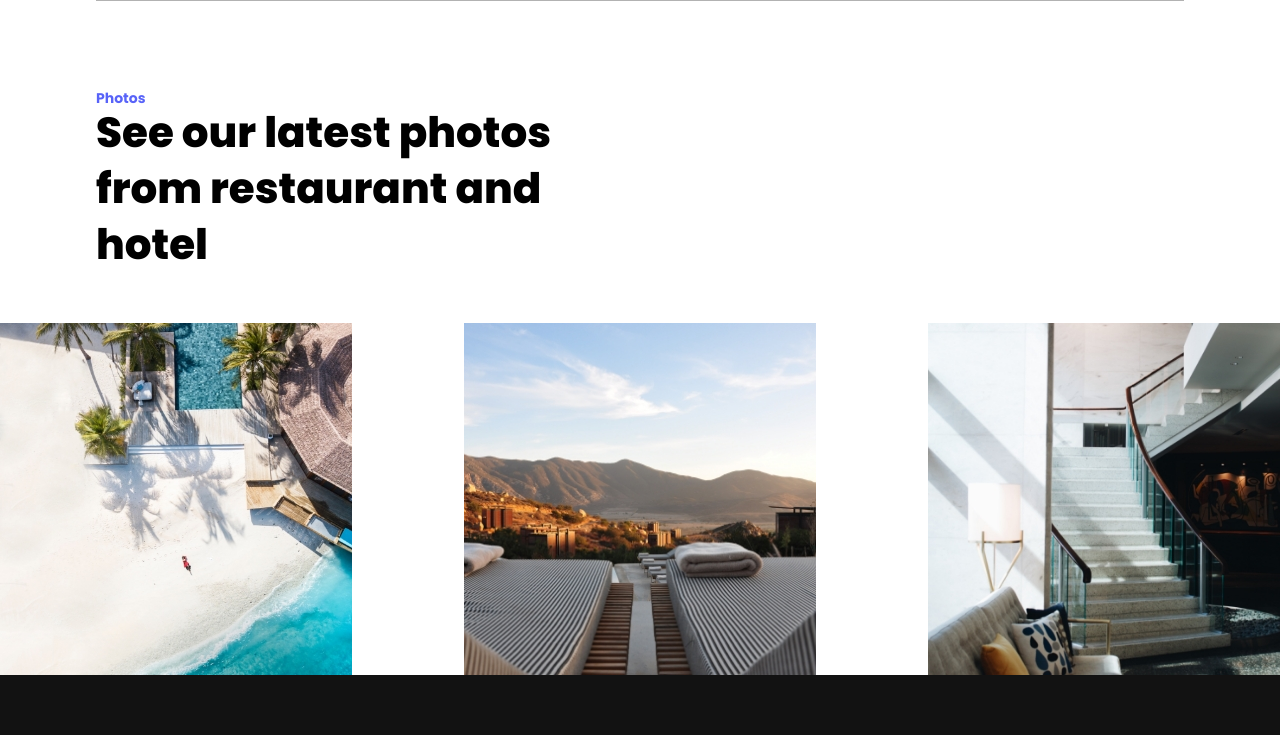
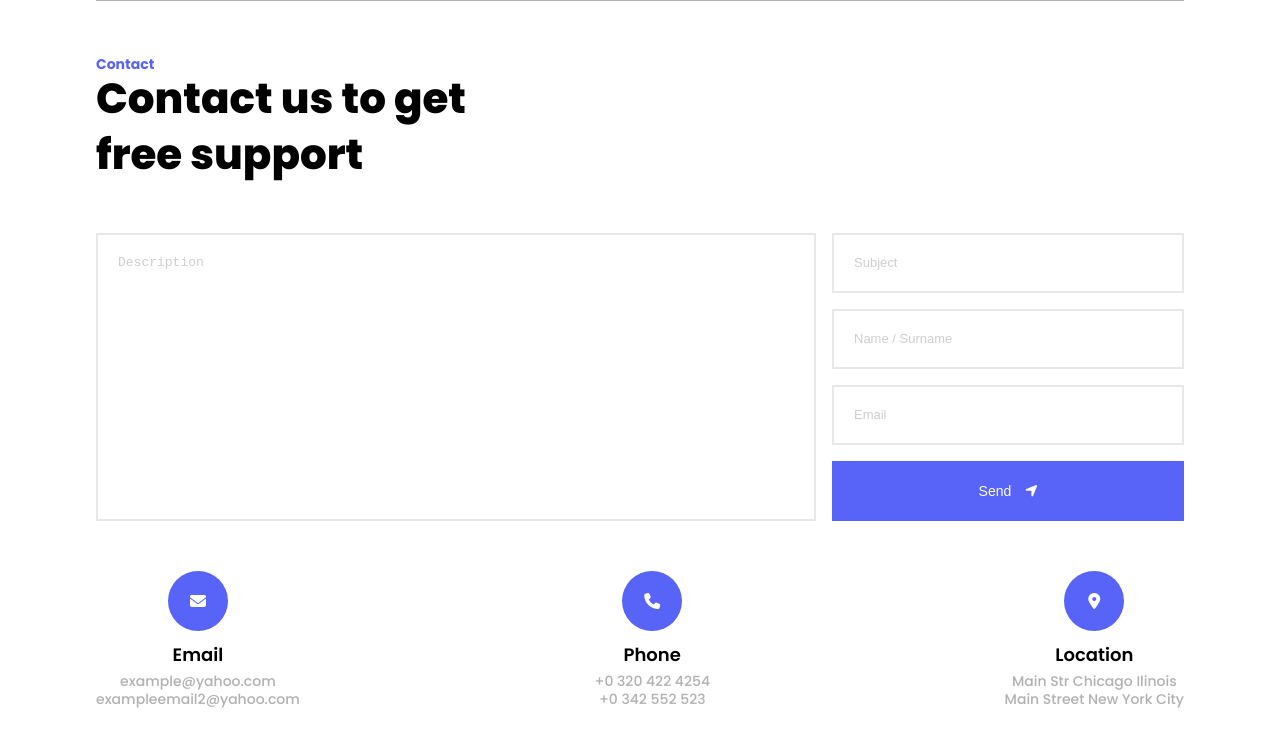
Before and after one commit to alex-mkhaili/homework-9-139, a plain HTML site: page index.html in a window 1280 px wide. Shown: the part 645-1380 px from the top of the page. Drawn offline with Linux system fonts and the light colour scheme.

Commit message:
added form section

```diff
--- a/css/reset.css
+++ b/css/reset.css
@@ -47,3 +47,9 @@ a {
 * {
 	box-sizing: border-box;
 }
+textarea {
+	resize: none;
+}
+button {
+	border: none;
+}
--- a/css/style.css
+++ b/css/style.css
@@ -47,6 +47,10 @@ body {
 .nav-link.active {
     color: #5863F8;
 }
+.angle-icon {
+    color: #fff;
+    margin-left: 6px;
+}
 .top-block {
     margin-bottom: 14px;
 }
@@ -74,6 +78,9 @@ body {
 .first-section {
     margin-top: 50px;
 }
+
+/* Map */
+
 .section-block {
     max-width: 1118px;
     margin: 0 auto;
@@ -87,6 +94,9 @@ body {
 .map-relative-block {
     position: relative;
 }
+.map-relative-block:hover .map-dark-theme  {
+    display: none;
+}
 .map-dark-theme {
     background-color: #000;
     position: absolute;
@@ -95,6 +105,15 @@ body {
     width: 100%;
     height: 100%;
     opacity: 0.3;
+}
+
+
+/* Form */
+
+.form-block {
+    max-width: 1118px;
+    margin: 0 auto;
+    margin-top: 56px;
 }
 .section-title {
     font-size: 14px;
@@ -107,7 +126,104 @@ body {
     color: #000;
     line-height: 56px;
 }
+.subtitle1 {
+    max-width: 378px;
+}
+.subtitle2 {
+    max-width: 565px;
+}
 
+/* Input */
+
+.contact-input-block {
+    display: flex;
+    justify-content: space-between;
+}
+.description-area {
+    max-width: 720px;
+    width: 100%;
+    border: 2px solid #E8E8E8;
+    padding: 20px;
+    margin-right: 16px;
+}
+.description-area::placeholder {
+    font-size: 13px;
+    font-weight: 400;
+    color: #CECECE;
+}
+.description-area:focus {
+    outline: none;
+}
+.input-block {
+    display: flex;
+    flex-direction: column;
+}
+.form-input {
+    width: 352px;
+    height: 60px;
+    margin-bottom: 16px;
+    border: 2px solid #E8E8E8;
+    padding: 20px;
+}
+.form-input::placeholder {
+    font-size: 13px;
+    font-weight: 400;
+    color: #CECECE;
+}
+.form-input:focus {
+    outline: none;
+}
+.form-btn {
+    height: 60px;
+    background-color: #5863F8;
+    color: #fff;
+    font-size: 14px;
+    font-weight: 400;
+}
+.send-icon {
+    color: #fff;
+    margin-left: 10px;
+}
+
+
+/* Contact Info */
+
+.contact-icon-blocks {
+    display: flex;
+    justify-content: space-between;
+    margin-top: 50px;
+}
+.first-sec-contact-info-block {
+    display: flex;
+    flex-direction: column;
+    align-items: center;
+}
+.icon-background {
+    display: flex;
+    justify-content: center;
+    align-items: center;
+    width: 60px;
+    height: 60px;
+    border-radius: 50%;
+    background-color: #5863F8;
+    margin-bottom: 15px;
+}
+.contact-form-icon {
+    color: #fff;
+}
+.contact-info-title {
+    font-size: 18px;
+    font-weight: 600;
+    margin-bottom: 10px;
+}
+.form-contact-info {
+    font-size: 14px;
+    font-weight: 500;
+    color: #B1B1B1;
+}
+.margin {
+    margin-bottom: 4px;
+}
 
 /* Second section */
 
@@ -194,7 +310,7 @@ body {
     font-weight: 500;
     color: #5863F8;
 }
-.contact-info-block {
+.footer-contact-info-block {
     max-width: 260px;
     width: 100%;
 }
@@ -226,11 +342,3 @@ body {
 .footer-span {
     color: #5863F8;
 }
-
-
-
-/* Hover effects */
-
-.map-relative-block:hover .map-dark-theme  {
-    display: none;
-}
--- a/index.html
+++ b/index.html
@@ -23,7 +23,7 @@
                     <nav class="navigation">
                         <ul>
                             <li class="nav-items"><a class="nav-link active" href="#">Home</a></li>
-                            <li class="nav-items"><a class="nav-link" href="#">Rooms</a></li>
+                            <li class="nav-items"><a class="nav-link" href="#">Rooms<i class="fa-solid fa-angle-down angle-icon"></i></a></li>
                             <li class="nav-items"><a class="nav-link" href="#">Restaurant</a></li>
                             <li class="nav-items"><a class="nav-link" href="#">About us</a></li>
                             <li class="nav-items"><a class="nav-link" href="#">Blog</a></li>
@@ -51,6 +51,44 @@
                 <iframe class="map" src="https://www.google.com/maps/embed?pb=!1m18!1m12!1m3!1d23824.07193985189!2d44.71775114536286!3d41.72032480055511!2m3!1f0!2f0!3f0!3m2!1i1024!2i768!4f13.1!3m3!1m2!1s0x40447322b8414d2d%3A0xf24dd745f7b1abf1!2sCentral%20Park!5e0!3m2!1sen!2sge!4v1660221274015!5m2!1sen!2sge" style="border:0;" allowfullscreen="" loading="lazy" referrerpolicy="no-referrer-when-downgrade"></iframe>
                 <div class="map-dark-theme"></div>
             </div>
+
+            <div class="form-block">
+                <h3 class="section-title">Contact</h3>
+                <div class="second-sec-subtitle-block">
+                    <h2 class="section-subtitle subtitle1">Contact us to get free support</h2>
+                </div>
+                <form class="form" action="#">
+                    <div class="contact-input-block">
+                        <textarea class="description-area" name="description" id="description" placeholder="Description"></textarea>
+                        <div class="input-block">
+                            <input class="form-input" type="text" id="subject-name" name="subject" placeholder="Subject">
+                            <input class="form-input" type="text" id="name" name="name-surname" placeholder="Name / Surname">
+                            <input class="form-input" type="email" id="email" name="email" placeholder="Email">
+                            <button class="form-btn" type="submit">Send <i class="fa-solid fa-location-arrow send-icon"></i></button>
+                        </div>
+                    </div>
+                    <div class="contact-icon-blocks">
+                        <div class="first-sec-contact-info-block">
+                            <div class="icon-background"><i class="fa-solid fa-envelope contact-form-icon"></i></div>
+                            <h5 class="contact-info-title">Email</h5>
+                            <a class="form-contact-info margin" href="mailto:example@yahoo.com?subject=Hello from Alex">example@yahoo.com</a>
+                            <a class="form-contact-info" href="mailto:example@yahoo.com?subject=Hello from Alex">exampleemail2@yahoo.com</a>
+                        </div>
+                        <div class="first-sec-contact-info-block">
+                            <div class="icon-background"><i class="fa-solid fa-phone contact-form-icon"></i></div>
+                            <h5 class="contact-info-title">Phone</h5>
+                            <a class="form-contact-info margin" href="tel:+0 320 422 4254">+0 320 422 4254</a>
+                            <a class="form-contact-info" href="tel:+0 320 422 4254">+0 342 552 523</a>
+                        </div>
+                        <div class="first-sec-contact-info-block">
+                            <div class="icon-background"><i class="fa-solid fa-location-dot contact-form-icon"></i></div>
+                            <h5 class="contact-info-title">Location</h5>
+                            <a class="form-contact-info margin" href="https://www.google.com/maps/place/%D0%94%D0%B0%D1%83%D0%BD%D1%82%D0%B0%D1%83%D0%BD+%D0%A7%D0%B8%D0%BA%D0%B0%D0%B3%D0%BE,+%D0%98%D0%BB%D0%BB%D0%B8%D0%BD%D0%BE%D0%B9%D1%81,+%D0%A1%D0%A8%D0%90/@41.8792579,-87.6564163,13z/data=!3m1!4b1!4m5!3m4!1s0x880e2caf74846717:0xbc3dc7eb0e09bbfd!8m2!3d41.8756719!4d-87.6243469">Main Str Chicago Ilinois</a>
+                            <a class="form-contact-info" href="https://www.google.com/maps/place/Main+St,+Queens,+NY,+%D0%A1%D0%A8%D0%90/@40.7359784,-73.8272839,17z/data=!3m1!4b1!4m5!3m4!1s0x89c260618039000d:0x4e4216fa03a650cf!8m2!3d40.7359744!4d-73.8250952">Main Street New York City</a>
+                        </div>
+                    </div>
+                </form>
+            </div>
         </div>
     </section>
 
@@ -58,7 +96,7 @@
         <div class="section-block">
             <h3 class="section-title">Photos</h3>
             <div class="second-sec-subtitle-block">
-                <h2 class="section-subtitle">See our latest photos from restaurant and hotel</h2>
+                <h2 class="section-subtitle subtitle2">See our latest photos from restaurant and hotel</h2>
             </div>
         </div>
         <div class="img-block">
@@ -100,7 +138,7 @@
                                 <li class="footer-list-item"><a class="footer-list-link" href="#">Services</a></li>
                             </ul>
                         </div>
-                        <div class="contact-info-block">
+                        <div class="footer-contact-info-block">
                             <h5 class="footer-block-heading">Contact Info</h5>
                             <div class="mail-block">
                                 <i class="fa-solid fa-envelope contact-icon"></i>
```
